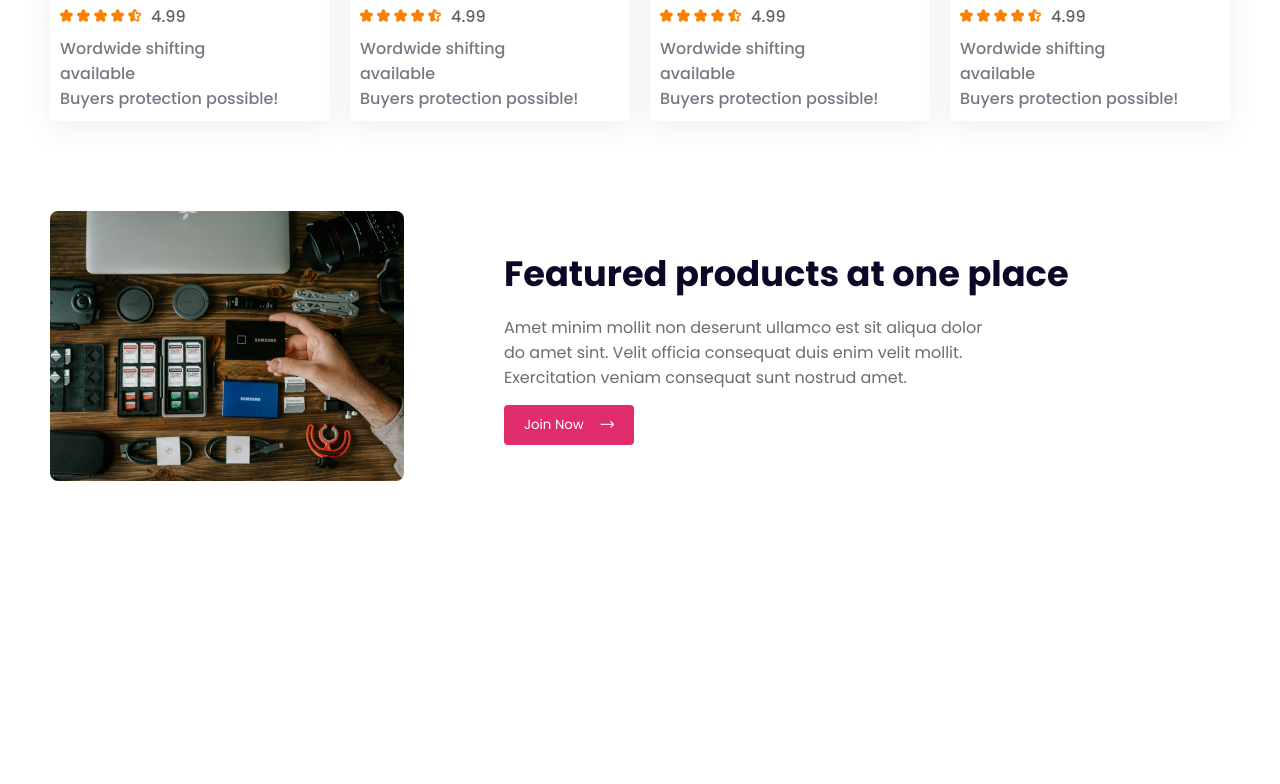
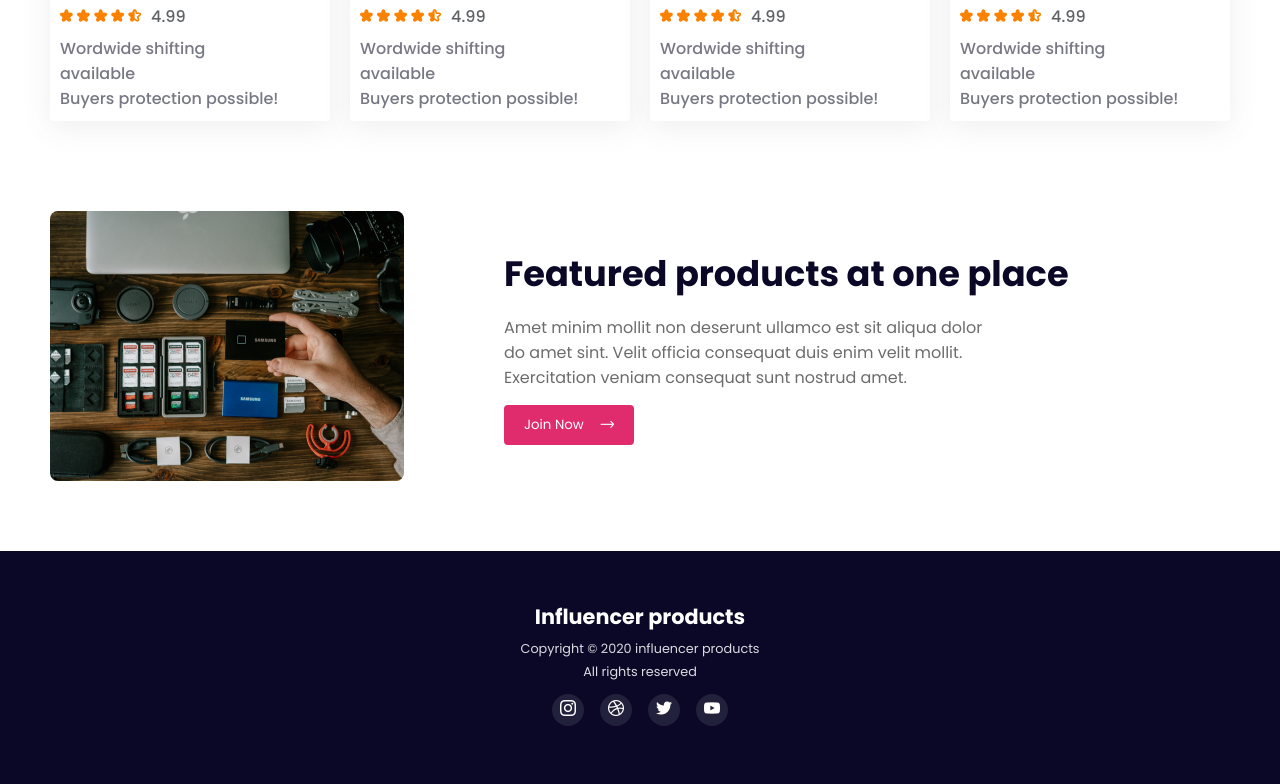
Before and after one commit to obidyhasan/Influencer-Gear, a plain HTML site: page index.html in a window 1280 px wide. Shown: the part 1745-2529 px from the top of the page. Before the commit the page ends 2296 px from the top, so only its background shows below. Drawn offline with nearby package versions, Linux system fonts and the light colour scheme.

Commit message:
footer section include

```diff
--- a/index.html
+++ b/index.html
@@ -6,6 +6,7 @@
     <title>Influencer Gear</title>
 
     <!-- Icon Link -->
+    <link rel='stylesheet' href='https://cdn-uicons.flaticon.com/2.4.2/uicons-brands/css/uicons-brands.css'>
     <link rel='stylesheet' href='https://cdn-uicons.flaticon.com/2.4.2/uicons-solid-rounded/css/uicons-solid-rounded.css'>
     <link rel='stylesheet' href='https://cdn-uicons.flaticon.com/2.4.2/uicons-regular-rounded/css/uicons-regular-rounded.css'>
     <link rel='stylesheet' href='https://cdn-uicons.flaticon.com/2.4.2/uicons-bold-rounded/css/uicons-bold-rounded.css'>
@@ -249,7 +250,21 @@
 
 
     <!-- Footer Section -->
-    <footer>
+    <footer class="footer-section">
+
+        <div class="footer-content  section-padding">
+            <h2>Influencer products</h2>
+            <p>Copyright © 2020  influencer products</p>
+            <p>All rights reserved</p>
+
+            <div class="social-container display-flex">
+                <div class="social-icon"><i class="fi fi-brands-instagram"></i></div>
+                <div class="social-icon"><i class="fi fi-brands-dribbble"></i></div>
+                <div class="social-icon"><i class="fi fi-brands-twitter"></i></div>
+                <div class="social-icon"><i class="fi fi-brands-youtube"></i></div>
+            </div>
+
+        </div>
 
     </footer>
 
--- a/style/influencer.css
+++ b/style/influencer.css
@@ -280,3 +280,47 @@ Common Style
     border-radius: 4px;
     margin-top: 15px;
 }
+
+
+/*
+-------------------------------------- Footer Section -----------------------------------
+*/
+.footer-section{
+    width: 100%;
+    background-color: #0A0826;
+    color: white;
+}
+
+.footer-content{
+    max-width: 1440px;
+    margin: 0 auto;
+    padding: 50px 0;
+    text-align: center;
+}
+
+.footer-content h2{
+    margin-bottom: 8px;
+    font-size: 1.3rem;
+}
+
+.footer-content p{
+    color: #D9DBE1;
+    font-size: .8rem;
+    margin-bottom: 5px;
+}
+
+.social-container{
+    justify-content: center;
+    align-items: center;
+}
+
+.social-icon{
+    width: 32px;
+    height: 32px;
+    background-color: #22213c;
+    margin: 8px;
+    border-radius: 50%;
+    display: flex;
+    align-items: center;
+    justify-content: center;
+}
```
